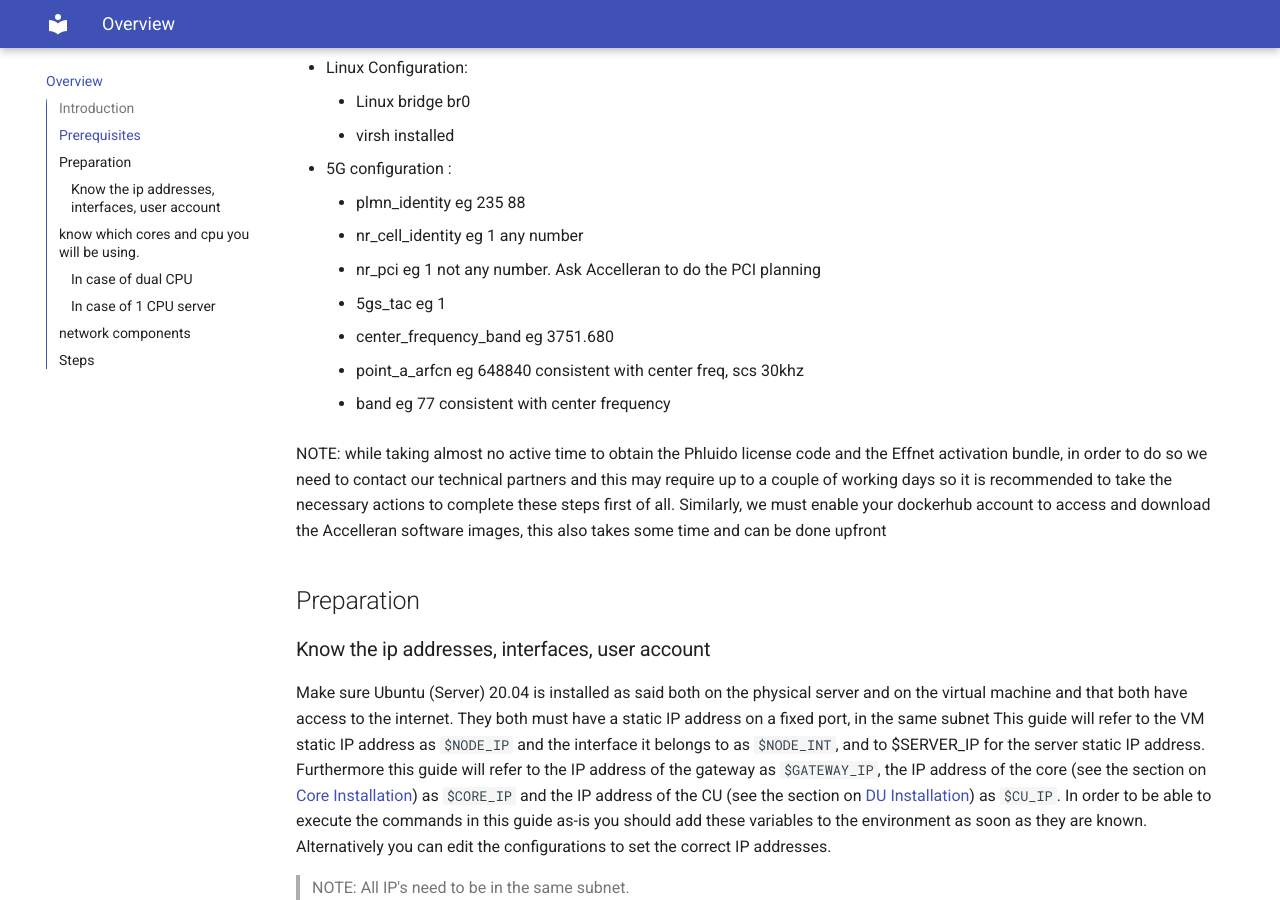
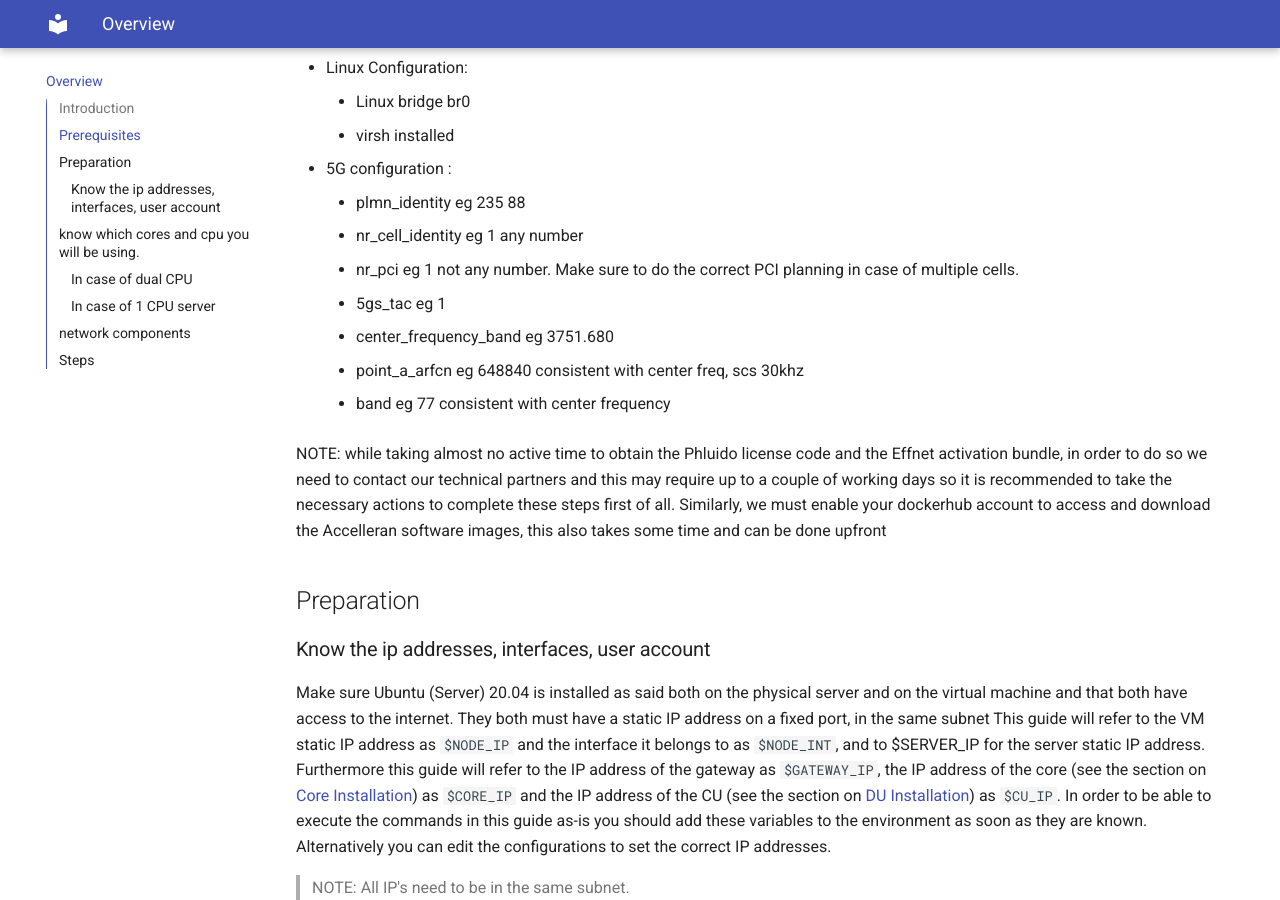
Before and after one commit to accelleran/drax-docs, an MkDocs documentation site: the page built from docs/index.md, in a window 1280 px wide and 900 px high, scrolled down 1298 px. Built offline with MkDocs 1.6.1 and Material for MkDocs 9.7.7, drawn with Linux system fonts in a browser that asks for light colours; the version menu is left out.

Commit message:
Update index.md

```diff
--- a/docs/index.md
+++ b/docs/index.md
@@ -42,7 +42,7 @@ NOTE: the VM shall be created using KVM/Virsh, this allows to have easy access t
 * 5G configuration :
 	* plmn_identity eg 235 88
 	* nr_cell_identity eg 1 any number
-	* nr_pci eg 1 not any number. Ask Accelleran to do the PCI planning
+	* nr_pci eg 1 not any number. Make sure to do the correct PCI planning in case of multiple cells.
 	* 5gs_tac eg 1
 	* center_frequency_band eg 3751.680
 	* point_a_arfcn eg 648840 consistent with center freq, scs 30khz
```
